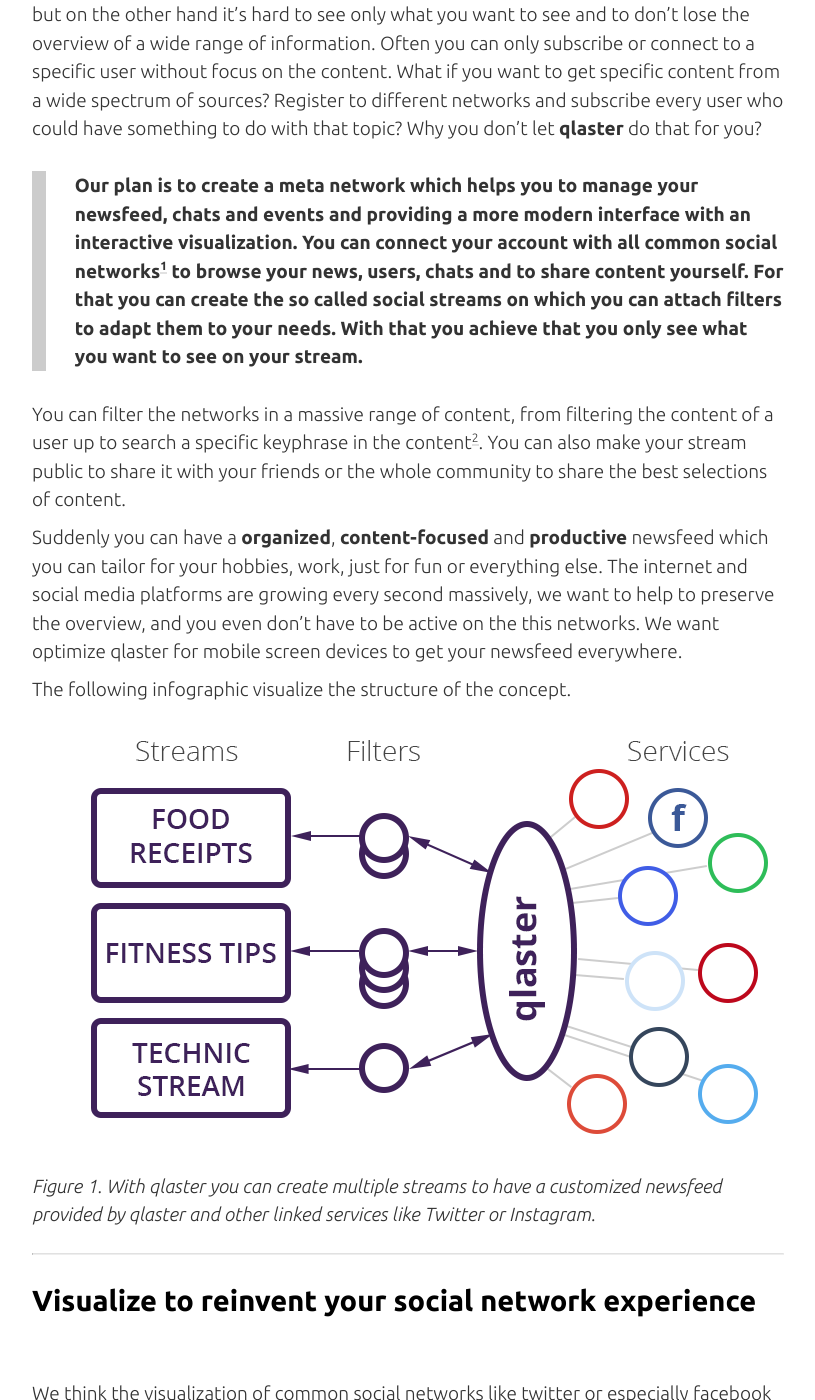
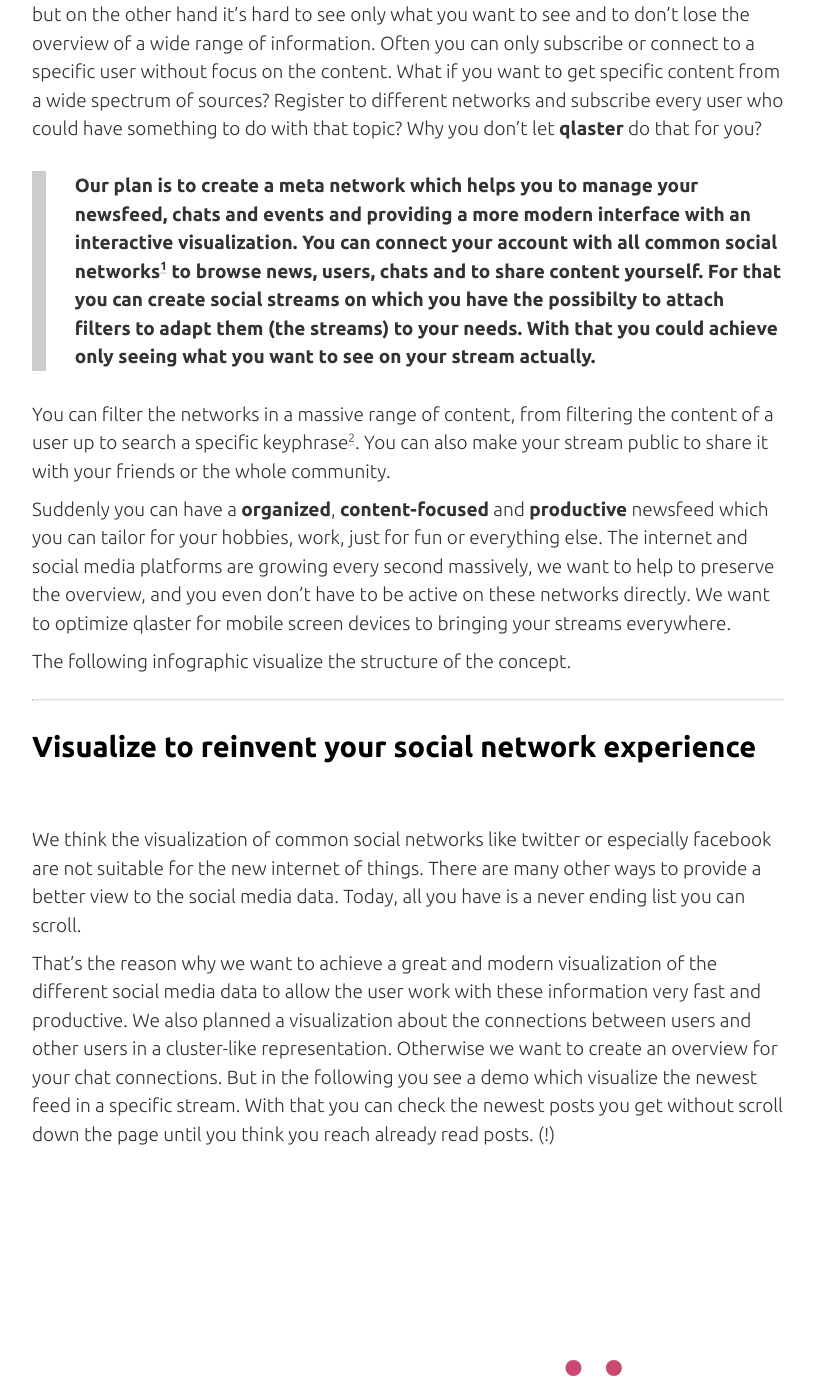
Before and after one commit to biering/qlaster-launch, a Jekyll site: the page built from _posts/2016-06-30-what-is-qlaster.markdown, in a window 1280 px wide and 1400 px high, scrolled down 283 px. Shown: the whole window, without its empty margins (232-1047 px from the left). Built offline with Jekyll 4.4.1, drawn with Linux system fonts in a browser that asks for light colours; nearby versions of some CDN libraries; comment, search, counter and statistics services are not loaded.

Commit message:
* change

```diff
--- a/_posts/2016-06-30-what-is-qlaster.markdown
+++ b/_posts/2016-06-30-what-is-qlaster.markdown
@@ -4,18 +4,18 @@
 Nowadays we have many different social networks and services for different needs. At the one hand this is very good for the individuality and a wide spectrum(!) of social media but on the other hand it's hard to see only what you want to see and to don't lose the overview of a wide range of information. Often you can only subscribe or connect to a specific user without focus on the content. What if you want to get specific content from a wide spectrum of sources? Register to different networks and subscribe every user who could have something to do with that topic? Why you don't let **qlaster** do that for you?
 
 > **Our plan is to create a meta network which helps you to manage your newsfeed, chats and events and providing a more modern interface with an interactive visualization.
-You can connect your account with all common social networks[^1] to browse your news, users, chats and to share content yourself. For that you can create the so called social streams on which you can attach filters to adapt them to your needs. With that you achieve that you only see what you want to see on your stream.**
+You can connect your account with all common social networks[^1] to browse news, users, chats and to share content yourself. For that you can create social streams on which you have the possibilty to attach filters to adapt them (the streams) to your needs. With that you could achieve only seeing what you want to see on your stream actually.**
 
-You can filter the networks in a massive range of content, from filtering the content of a user up to search a specific keyphrase in the content[^2]. You can also make your stream public to share it with your friends or the whole community to share the best selections of content.
+You can filter the networks in a massive range of content, from filtering the content of a user up to search a specific keyphrase[^2]. You can also make your stream public to share it with your friends or the whole community.
 
-Suddenly you can have a **organized**, **content-focused** and **productive** newsfeed which you can tailor for your hobbies, work, just for fun or everything else. The internet and social media platforms are growing every second massively, we want to help to preserve the overview, and you even don't have to be active on the this networks.
-We want optimize qlaster for mobile screen devices to get your newsfeed everywhere.
+Suddenly you can have a **organized**, **content-focused** and **productive** newsfeed which you can tailor for your hobbies, work, just for fun or everything else. The internet and social media platforms are growing every second massively, we want to help to preserve the overview, and you even don't have to be active on these networks directly.
+We want to optimize qlaster for mobile screen devices to bringing your streams everywhere.
 
 The following infographic visualize the structure of the concept.
 
-![info](images/infographic.png "info")
+<!--![info](images/infographic.png "info")
 
-_Figure 1. With qlaster you can create multiple streams to have a customized newsfeed provided by qlaster and other linked services like Twitter or Instagram._
+_Figure 1. With qlaster you can create multiple streams to have a customized newsfeed provided by qlaster and other linked services like Twitter or Instagram._-->
 
 ---
 
```
